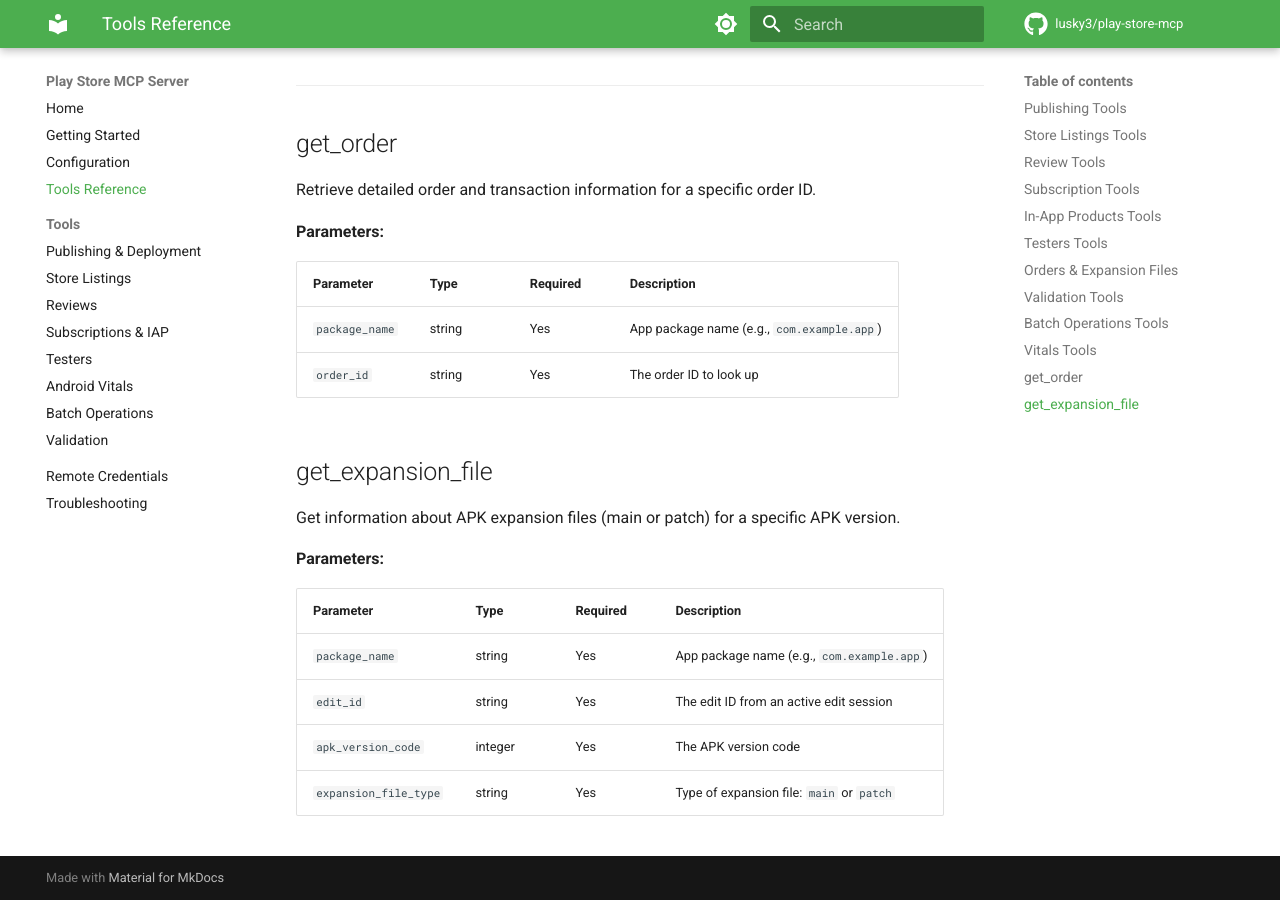
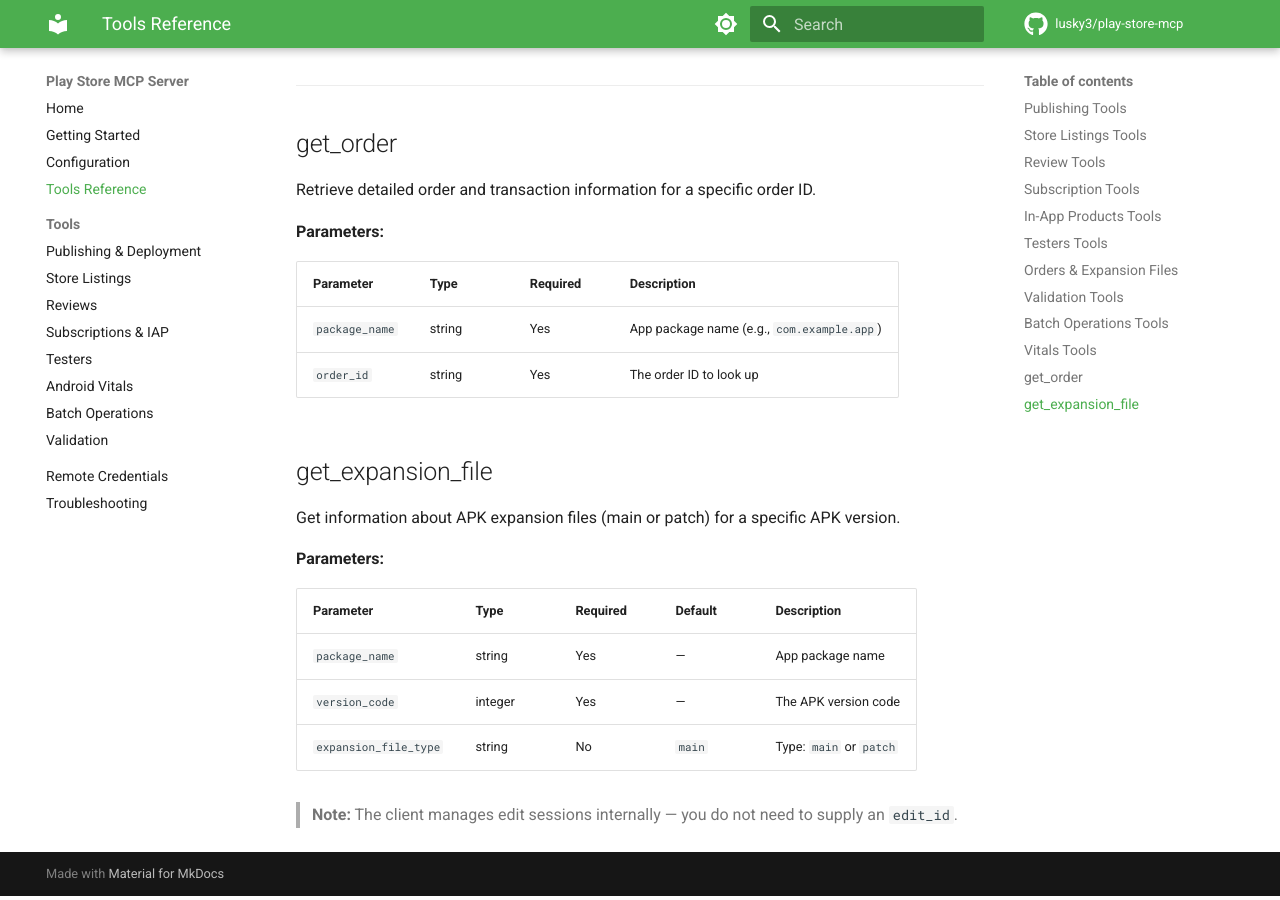
Before and after one commit to lusky3/play-store-mcp, an MkDocs documentation site: the page built from docs/tools-reference.md, in a window 1280 px wide and 900 px high, scrolled down 2903 px. Built offline with MkDocs 1.6.1 and Material for MkDocs 9.7.7, drawn with Linux system fonts in a browser that asks for light colours; comment, search, counter and statistics services are not loaded.

Commit message:
fix: address CodeRabbit review findings
- Revert mypy python_version to 3.11 (match requires-python minimum)
- Fix get_expansion_file docs: correct parameter names and types
- Extract _validate_deploy_file/_validate_rollout helpers (DRY)
- Remove false-positive '..' path traversal check
- Use ipaddress.ip_address().is_loopback for robust localhost detection
- Add _parse_timestamp helper: guard malformed timestamps, include nanos
- Filter auto_renewing check by subscription_id (ignore add-ons)
- Fix testers docs/docstrings: Google Group addresses only
- Add contents:read to scorecard workflow permissions
- Document sse transport option in configuration.md
- Update remote-credentials.md examples to 127.0.0.1
- Add --start-period=10s to Dockerfile HEALTHCHECK
- Strengthen credentials_path test assertion

```diff
--- a/docs/tools-reference.md
+++ b/docs/tools-reference.md
@@ -98,9 +98,10 @@ Get information about APK expansion files (main or patch) for a specific APK ver
 
 **Parameters:**
 
-| Parameter | Type | Required | Description |
-|---|---|---|---|
-| `package_name` | string | Yes | App package name (e.g., `com.example.app`) |
-| `edit_id` | string | Yes | The edit ID from an active edit session |
-| `apk_version_code` | integer | Yes | The APK version code |
-| `expansion_file_type` | string | Yes | Type of expansion file: `main` or `patch` |
+| Parameter | Type | Required | Default | Description |
+|---|---|---|---|---|
+| `package_name` | string | Yes | — | App package name |
+| `version_code` | integer | Yes | — | The APK version code |
+| `expansion_file_type` | string | No | `main` | Type: `main` or `patch` |
+
+> **Note:** The client manages edit sessions internally — you do not need to supply an `edit_id`.
--- a/pyproject.toml
+++ b/pyproject.toml
@@ -138,7 +138,7 @@ skip-magic-trailing-comma = false
 line-ending = "auto"
 
 [tool.mypy]
-python_version = "3.13"
+python_version = "3.11"
 plugins = ["pydantic.mypy"]
 strict = false
 warn_return_any = true
```
Also changed, not shown: docs/configuration.md (+3 -1 lines), docs/remote-credentials.md (+4 -2 lines), docs/tools/testers.md (+4 -5 lines), 5 other files.
